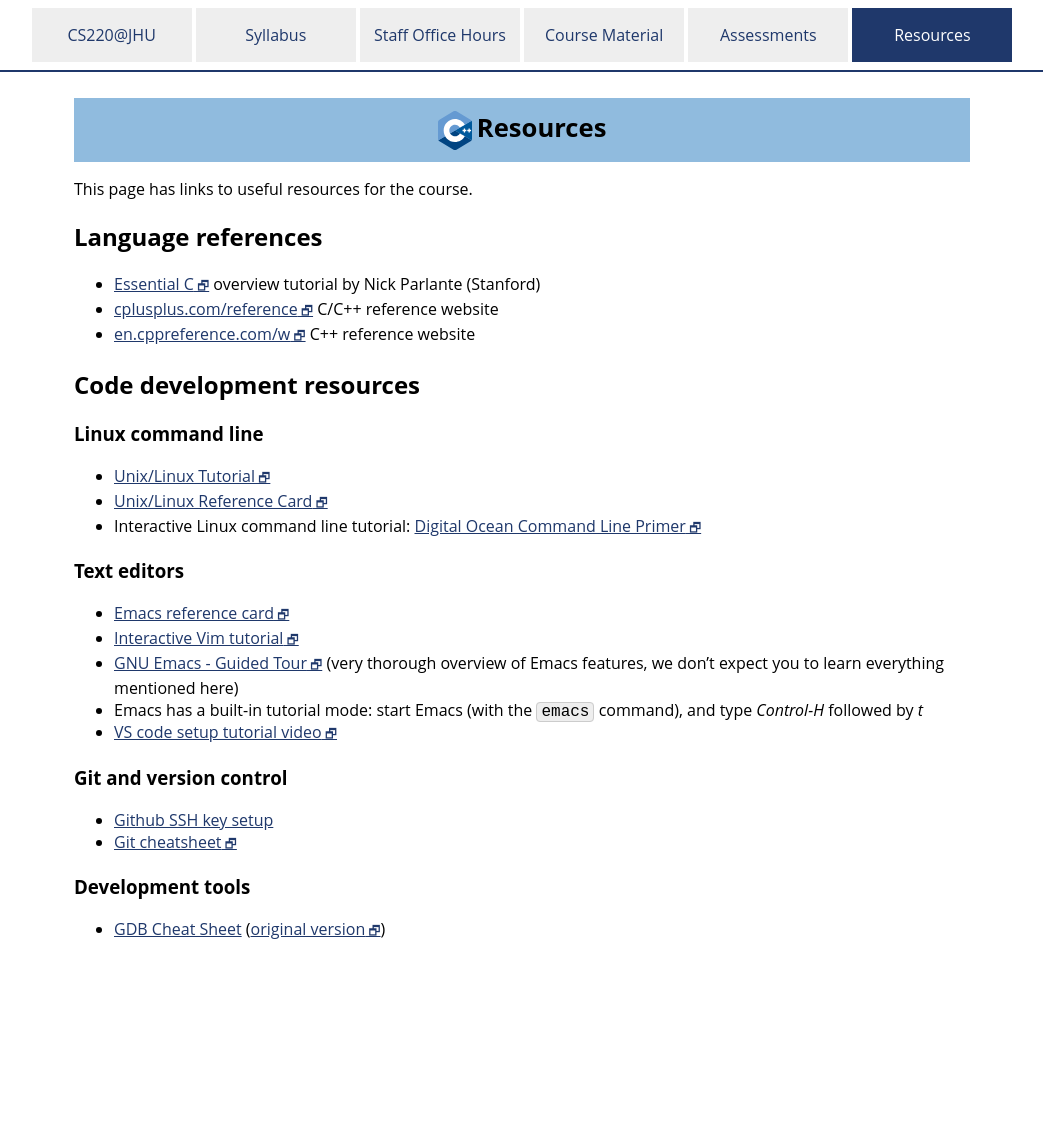
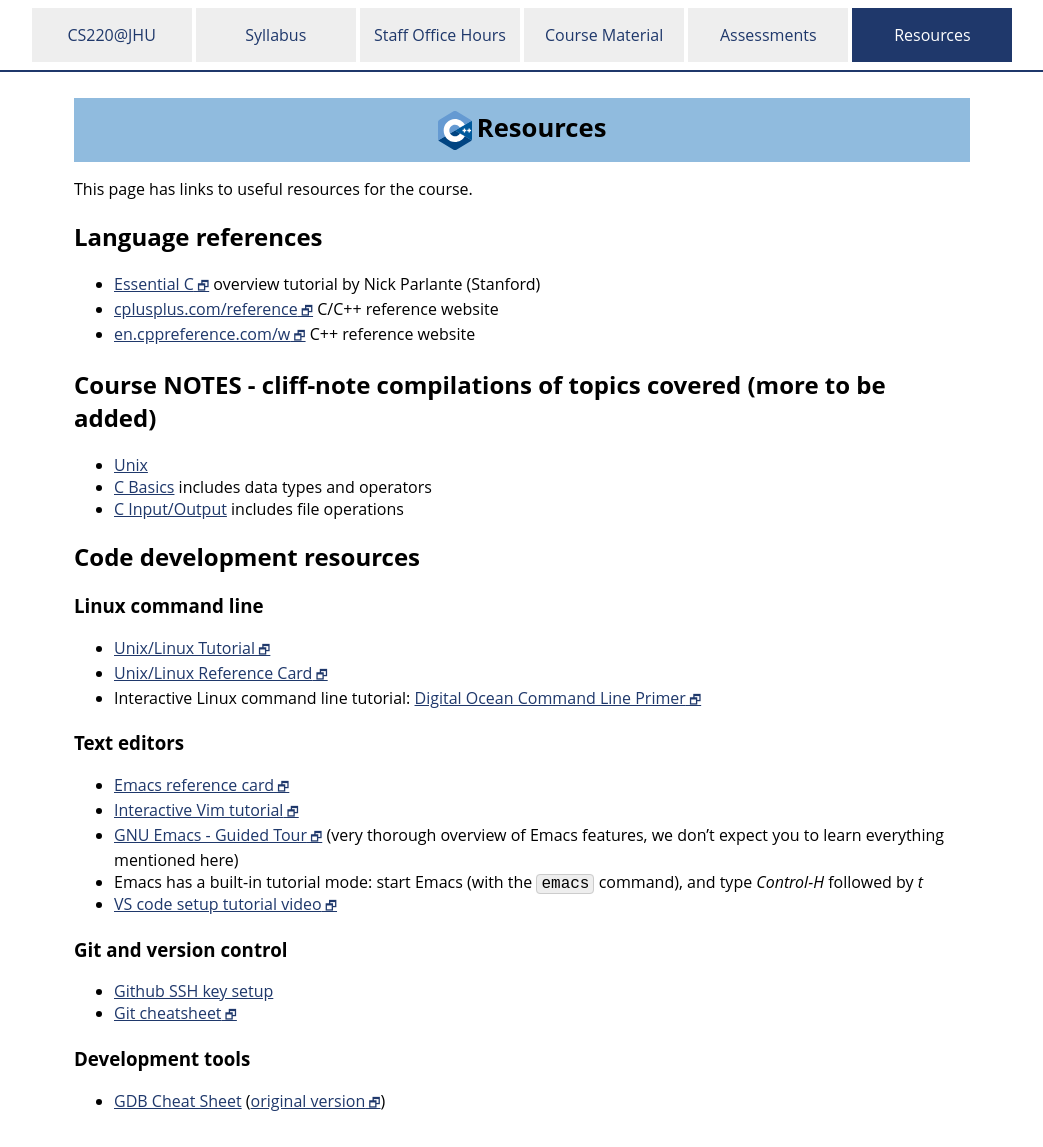
Before and after one commit to jhu-ip/cs220-f25, a Jekyll site: the page built from resources.md, in a window 1280 px wide. Shown: the whole page, without its empty margins (118-1161 px from the left). Built offline with Jekyll 4.4.1, drawn with Linux system fonts in a browser that asks for light colours; before the commit the page ends 975 px from its top, so only the background shows below that.

Commit message:
added 3 notes to resources

```diff
--- a/resources.md
+++ b/resources.md
@@ -12,6 +12,11 @@ This page has links to useful resources for the course.
 * <a class="external" target="_blank" href="https://www.cplusplus.com/reference/">cplusplus.com/reference</a> C/C++ reference website
 * <a class="external" target="_blank" href="https://en.cppreference.com/w/">en.cppreference.com/w</a> C++ reference website
 
+## Course NOTES - cliff-note compilations of topics covered (more to be added)
+
+* <a href='notes/notes-unix.html'>Unix</a>
+* <a href='notes/notes-Cbasics.html'>C Basics</a> includes data types and operators
+* <a href='notes/notes-C-IO.html'>C Input/Output</a> includes file operations
 
 ## Code development resources
 
```
